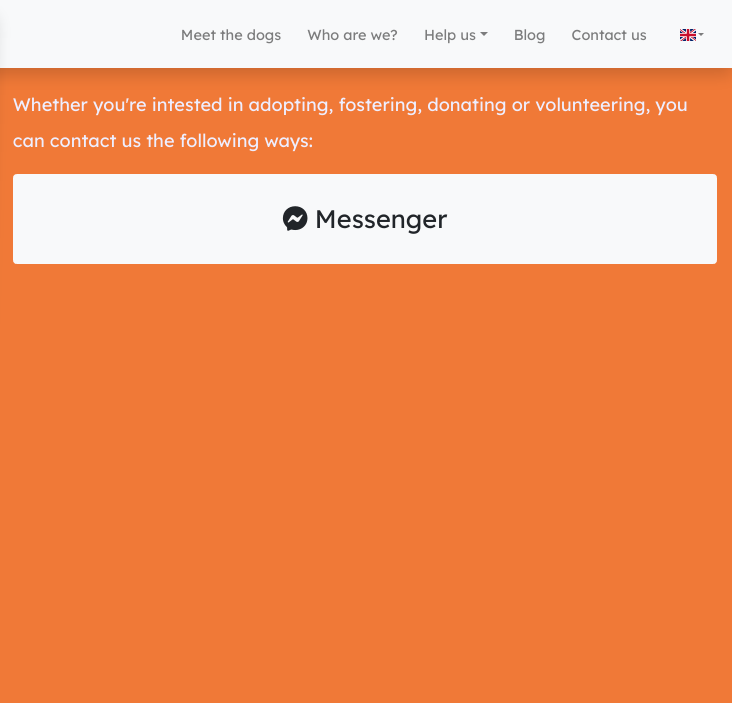
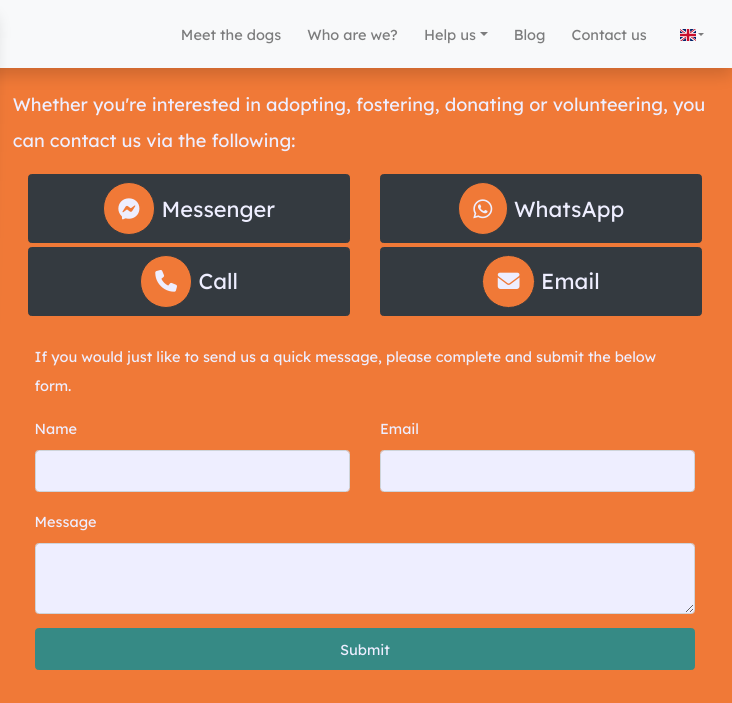
Before and after one commit to dandroos/fdr, a Gatsby site: page /contact in a window 1280 px wide. Shown: the top 703 px of the page, 548-1280 px from the left. Built offline with nearby package versions, Linux system fonts and the light colour scheme; Gatsby itself is replaced by a stand-in of ours.

Commit message:
Contact form added and layout adjustments made

```diff
--- /dev/null
+++ b/src/components/ContactForm.js
@@ -0,0 +1,42 @@
+import React from "react"
+import { Row, Col, Form, FormGroup, Label, Input, Button } from "reactstrap"
+import { FormattedMessage } from 'react-intl'
+
+export default function ContactForm() {
+  return (
+    <Form className="m-4">
+      <p>
+        <FormattedMessage id="CONTACT_form_intro" />
+      </p>
+      <Row>
+        <Col sm={6}>
+          <FormGroup>
+            <Label for="name"><FormattedMessage id="CONTACT_form_name" /></Label>
+            <Input type="text" name="name" id="name" required />
+          </FormGroup>
+        </Col>
+        <Col sm={6}>
+          <FormGroup>
+            <Label for="email"><FormattedMessage id="CONTACT_form_email" /></Label>
+            <Input type="email" name="email" id="email" required />
+          </FormGroup>
+        </Col>
+      </Row>
+      <Row>
+        <Col>
+          <FormGroup>
+            <Label for="message"><FormattedMessage id="CONTACT_form_message" /></Label>
+            <Input type="textarea" name="message" id="message" />
+          </FormGroup>
+        </Col>
+      </Row>
+      <Row>
+        <Col>
+          <Button block color="primary">
+          <FormattedMessage id="CONTACT_form_submit" />
+          </Button>
+        </Col>
+      </Row>
+    </Form>
+  )
+}
--- a/src/components/ContactMethod.js
+++ b/src/components/ContactMethod.js
@@ -1,20 +1,27 @@
-import React from 'react'
-import { Button, Container, Row, Col } from 'reactstrap'
+import React from "react"
+import { Button, Container, Row, Col } from "reactstrap"
+import { FormattedMessage } from "react-intl"
 
 export default function ContactMethod(props) {
   return (
-        <Button block color="light" style={{
-            fontSize: '4rem',
-            padding: '2rem'
-        }}>
-            <Row>
-                <Col>
-                    <h3 className="display-5 mb-0"><i class={props.icon} />
-                         {' '}{props.title}</h3>
-
+      <Col sm={12} md={6}>
+        <Button
+          block
+          color="dark"
+          style={{
+            fontSize: "1.5rem",
+            padding: ".5rem",
+            marginBottom: ".25rem"
+          }}
+        >
+          <span className="mb-0">
+            <i class={`${props.icon} bg-secondary border border-dark`} style={{
+                padding: '1rem',
+                borderRadius: '50%'
+            }}/>{' '}<FormattedMessage id={props.title} />
+          </span>
+        </Button>
       </Col>
-            </Row>
-        </Button>
     // <Container className="bg-primary text-light p-3">
     //     <Row className="d-flex justify-content-center align-items-center">
     //         <Col>
--- a/src/components/Dog.js
+++ b/src/components/Dog.js
@@ -47,7 +47,7 @@ function DogData(props) {
       <AniLink fade to={props.data.path} className="no-underline">
         <Card className={`${pushUp} mb-4 text-dark shadow-sm text-center`} onMouseEnter={handleMouseEnter} onMouseLeave={handleMouseLeave} style={{
           transition: 'all .25s',
-          maxWidth: '24rem'
+          // maxWidth: '24rem'
         }}>
           <span style={{
             backgroundColor: 'rgba(255,255,255,.75)',
--- a/src/components/Language.js
+++ b/src/components/Language.js
@@ -71,7 +71,7 @@ export default {
 
         // ADOPT
         adopt: 'Adopt',
-        ADOPT_paragraph: 'Many dogs end up in the dog shelter through no fault of their own.  Separated from their loved ones (although this love isn’t always two ways), in the shelter they are surrounded by unknowns, shut in a cage, confused, scared and sad.  For many of them the emotional shock is huge.',
+        ADOPT_paragraph: 'Many dogs end up in the shelter through no fault of their own.  Separated from their loved ones (although this love isn’t always two ways), in the shelter they are surrounded by unknowns, shut in a cage, confused, scared and sad.  For many of them the emotional shock is huge.',
         ADOPT_adopting_a_rescue_dog: 'Why adopt a rescue dog?',
         ADOPT_adopting_a_rescue_dog_paragraph: 'Although for many, puppies are much more attractive, adopting an adult dog has various benefits apart from the fact that you could be the last chance to one that could spend its last days shut in a cage.  Here are some additional benefits...',
         ADOPT_adopting_a_rescue_dog_list_1: 'The volunteers of the Association know the characters of the dogs and can advise you as to which would adapt best to your home.',
@@ -98,7 +98,7 @@ export default {
 
         // DONATE
         donate: 'Donate',
-        DONATE_paragraph: 'We are entirely volunteer-powered and rely on donations from the public.  We gratefully accept financial, food, bedding, toy and accessory donations for the dogs.',
+        DONATE_paragraph: 'We are entirely volunteer-powered and rely on donations from the public.  We gratefully accept monetary, food, bedding, toy and accessory donations for the dogs.',
         DONATE_MONEY_paragraph: 'If you would like to make a monetary donation, you can do so in the following ways...',
         DONATE_MONEY_title_1: 'PayPal',
         DONATE_MONEY_info_1: 'PayPal is a safe, flexible, quick and easy method to donate.  Our address for PayPal donations is info@fuerteventuradogrescue.org.',
@@ -112,7 +112,19 @@ export default {
         how_paypal: "How do I make a payment?",
 
         // BLOG
-        BLOG_intro: "Lea sobre lo que ha estado sucediendo en la perrera y artículos de consejos útiles."
+        BLOG_intro: "Lea sobre lo que ha estado sucediendo en la perrera y artículos de consejos útiles.",
+
+        // CONTACT
+        CONTACT_intro: "Whether you're interested in adopting, fostering, donating or volunteering, you can contact us via the following:",
+        CONTACT_messenger: "Messenger",
+        CONTACT_whatsapp: "WhatsApp",
+        CONTACT_phone_us: "Call",
+        CONTACT_email: "Email",
+        CONTACT_form_intro: "If you would just like to send us a quick message, please complete and submit the below form.",
+        CONTACT_form_name: "Name",
+        CONTACT_form_email: "Email",
+        CONTACT_form_message: "Message",
+        CONTACT_form_submit: "Submit"
     },
     "es": {
         hero_heading: "Somos su voz",
@@ -225,5 +237,17 @@ export default {
         DONATE_OTHER_info: "Si desea donar alimentos, ropa de cama, juguetes o accesorios, contáctenos para que podamos organizar un momento conveniente para que los lleve al refugio.",
         to_paypal: "Llévame a PayPal!",
         how_paypal: "¿Cómo hago un pago?",
+
+        // CONTACT
+        CONTACT_intro: "Si está interesado en adoptar, fomentar, donar o ser voluntario, puede contactarnos a través de lo siguiente:",
+        CONTACT_messenger: "Messenger",
+        CONTACT_whatsapp: "WhatsApp",
+        CONTACT_phone_us: "Llámenos",
+        CONTACT_email: "Correo electrónico",
+        CONTACT_form_intro: "Si solo desea enviarnos un mensaje rápido, complete y envíe el siguiente formulario.",
+        CONTACT_form_name: "Nombre",
+        CONTACT_form_email: "Correo electrónico",
+        CONTACT_form_message: "Mensaje",
+        CONTACT_form_submit: "Enviar"
     }
 }
--- a/src/components/StaticPage.js
+++ b/src/components/StaticPage.js
@@ -14,7 +14,7 @@ export default function StaticPage(props) {
     return (
         <Layout>
             <Row>
-                <Col widths={['xs', 'sm', 'xxl']} sm={5} xxl={8} className="shadow pb-3 mb-3 bg-light" style={{
+                <Col widths={['xs', 'sm', 'xxl']} sm={5} xxl={7} className="shadow pb-3 mb-5 bg-light" style={{
                     transform: 'rotate(2deg)',
                     zIndex: 5000,
                     height: 'fit-content'
@@ -51,7 +51,7 @@ export default function StaticPage(props) {
                         </div>
                     </div>
                 </Col>
-                <Col widths={['xs', 'sm', 'xxl']} sm={7} xxl={4}>
+                <Col widths={['xs', 'sm', 'xxl']} sm={7} xxl={5}>
                     <Container className="content-margin">
                         {props.children}
                         {props.cta ? (
--- a/src/pages/about.js
+++ b/src/pages/about.js
@@ -8,8 +8,8 @@ function AboutPage(props) {
 
   const cta = {
     text: 'get_involved',
-    link: '/help-us',
-    btn_text: 'help_us'
+    link: '/volunteer',
+    btn_text: 'volunteer'
   }
 
     return (
--- a/src/pages/contact.js
+++ b/src/pages/contact.js
@@ -1,15 +1,25 @@
 import React from 'react'
 import StaticPage from '../components/StaticPage'
-import { Container } from 'reactstrap'
+import { Container, Row } from 'reactstrap'
 import { graphql } from 'gatsby'
 import ContactMethod from '../components/ContactMethod'
+import ContactForm from '../components/ContactForm'
+import { FormattedMessage } from 'react-intl'
 
 function ContactPage(props) {
     return (
         <StaticPage title_id="contact_us" image={props.data.imageSharp.fluid} cta={null}>
-            <p className="lead">Whether you're intested in adopting, fostering, donating or volunteering, you can contact us the following ways:</p>
-            <ContactMethod icon="fab fa-facebook-messenger" title="Messenger" />
+            <p className="lead"><FormattedMessage id="CONTACT_intro" /></p>
+            <Container>
+              <Row>
+                <ContactMethod icon="fab fa-facebook-messenger" title="CONTACT_messenger" />
+                <ContactMethod icon="fab fa-whatsapp" title="CONTACT_whatsapp" />
+                <ContactMethod icon="fas fa-phone" title="CONTACT_phone_us" />
+                <ContactMethod icon="fas fa-envelope" title="CONTACT_email" />
+              </Row>
+            </Container>
 
+        <ContactForm/>
         </StaticPage>
 
     )
--- a/src/pages/dogs.js
+++ b/src/pages/dogs.js
@@ -71,10 +71,10 @@ function DogsPage(props) {
             <FormattedMessage id="meet_the_dogs" defaultMessage="en" />
           </h1>
           <p className="lead"><FormattedMessage id="they_cant_wait" defaultMessage="en" /></p>
-          <Row>
+          <Row clasName="text-center">
             {data.allMarkdownRemark.edges.map((dog, i) => {
               if (!dog.node.frontmatter.adopted) {
-                return <Col sm={12} lg={4}>
+                return <Col sm={12} md={6}>
                   <Dog data={dog.node.frontmatter} />
                 </Col>
               }
```
Also changed, not shown: src/templates/dog.js (+106 -70 lines), 1 other file. Lines whose indentation alone changed are shown as unchanged.
